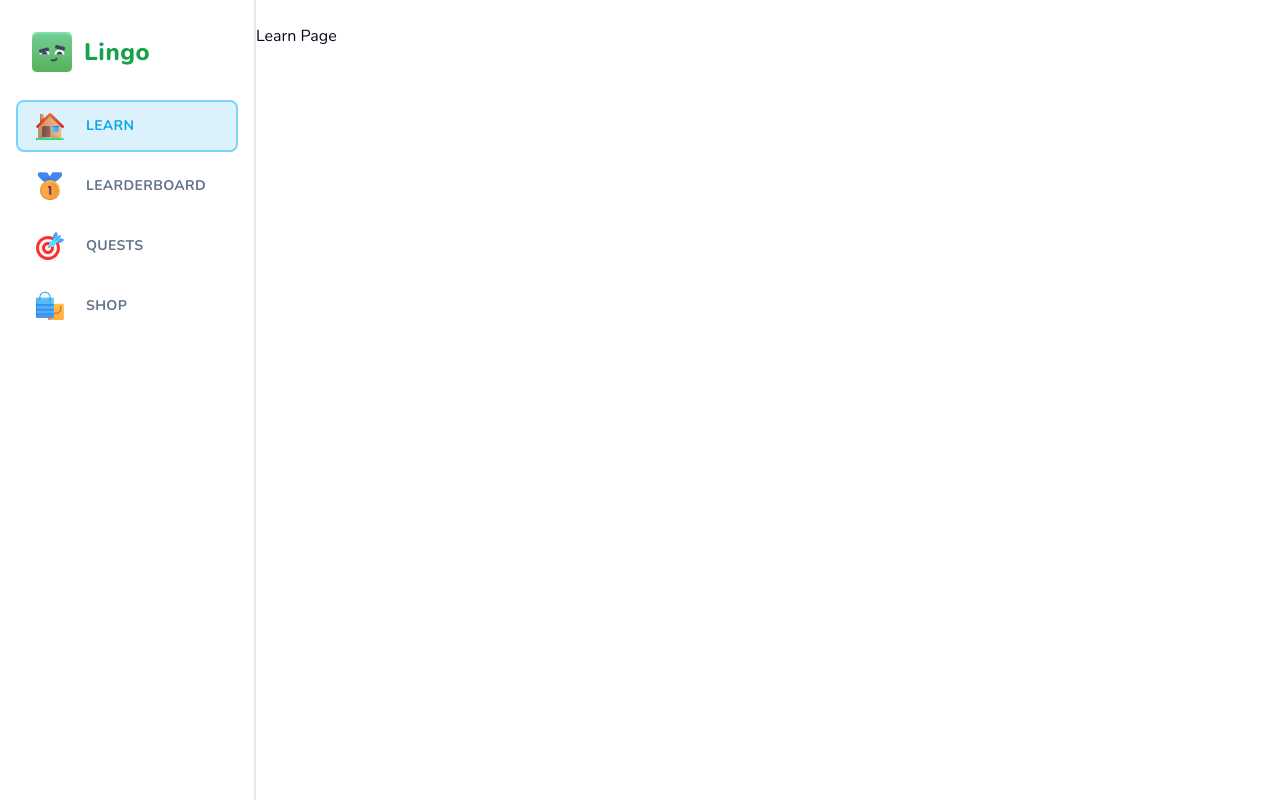
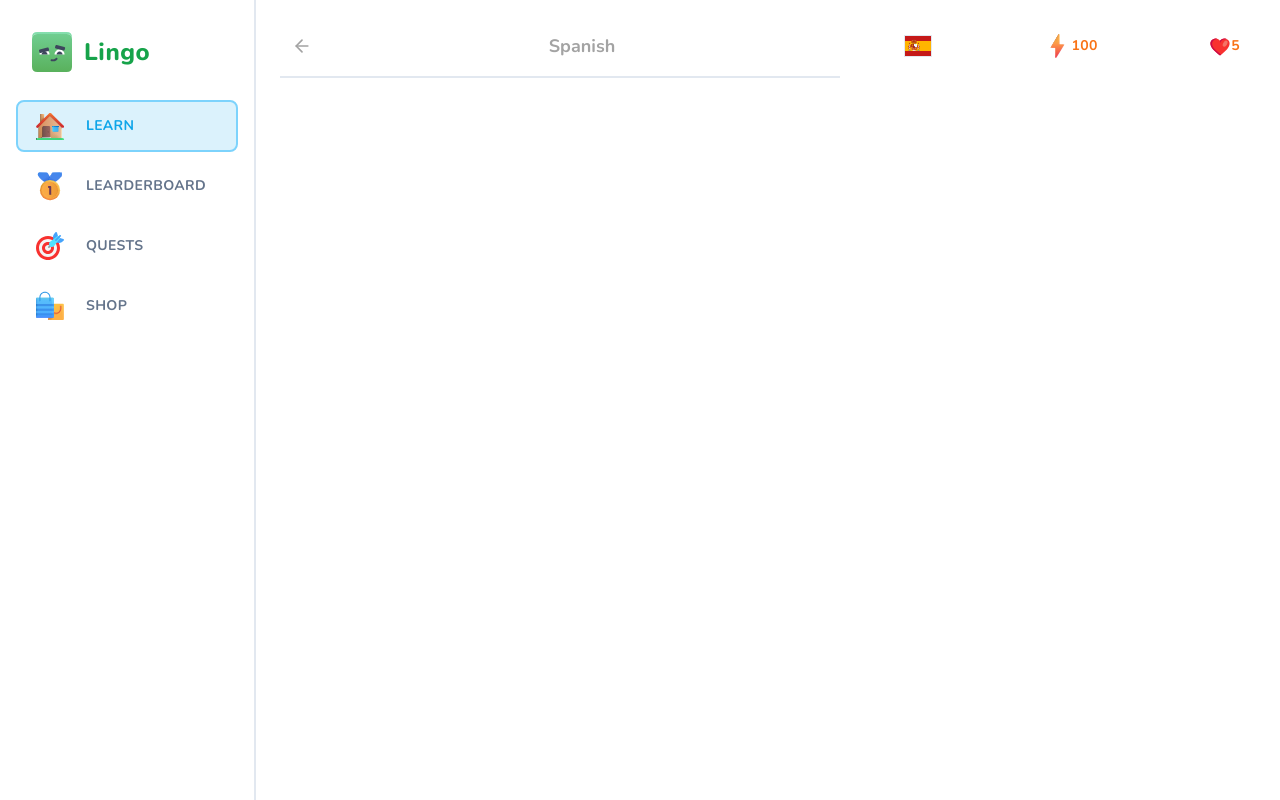
Before and after one commit to r-tamura/lingo, a Next.js app: page /learn in a window 1280 px wide. Built offline with nearby package versions, Linux system fonts and the light colour scheme.

Commit message:
Learn Page Wrappers - fixed vs sticky fixedはviewportに対してstickyは親要素に対して - justify-betweenをつかった中央寄せtips 空要素を一つ追加する

```diff
--- /dev/null
+++ b/app/(main)/learn/header.tsx
@@ -0,0 +1,21 @@
+import { Button } from "@/components/ui/button";
+import { ArrowLeft } from "lucide-react";
+import Link from "next/link";
+
+type Props = {
+	title: string;
+};
+
+export const Header = ({ title }: Props) => {
+	return (
+		<div className="sticky top-0 bg-white pb-3 lg:pt-[28px] lg:mt-[-28px] flex items-center justify-between border-b-2 mb-5 text-neutral-400 lg:z-50">
+			<Link href="/courses">
+				<Button variant="ghost" size="sm">
+					<ArrowLeft className="h-5 w-5 stroke-2 text-neutral-400" />
+				</Button>
+			</Link>
+			<h1 className="font-bold text-lg">{title}</h1>
+			<div />
+		</div>
+	);
+};
--- a/app/(main)/learn/page.tsx
+++ b/app/(main)/learn/page.tsx
@@ -1,7 +1,25 @@
+import { FeedWrapper } from "@/components/feed-wrapper";
+import { StickyWrapper } from "@/components/sticky-wrapper";
+import { Header } from "./header";
+import { UserProgress } from "./user-progress";
+
 const LearnPage = () => {
 	return (
-		<div>
-			<h1>Learn Page</h1>
+		<div className="flex flex-row-reverse gap-[48px] px-6">
+			<StickyWrapper>
+				<UserProgress
+					activeCourse={{
+						title: "Spanish",
+						imageSrc: "/es.svg",
+					}}
+					hearts={5}
+					points={100}
+					hasActiveSubscription={false}
+				/>
+			</StickyWrapper>
+			<FeedWrapper>
+				<Header title="Spanish" />
+			</FeedWrapper>
 		</div>
 	);
 };
--- /dev/null
+++ b/app/(main)/learn/user-progress.tsx
@@ -0,0 +1,62 @@
+import { Button } from "@/components/ui/button";
+import { InfinityIcon } from "lucide-react";
+import Image from "next/image";
+import Link from "next/link";
+
+type Props = {
+	activeCourse: { imageSrc: string; title: string }; // Replace with DB types
+	hearts: number;
+	points: number;
+	hasActiveSubscription: boolean;
+};
+
+export const UserProgress = ({
+	activeCourse,
+	points,
+	hearts,
+	hasActiveSubscription,
+}: Props) => {
+	return (
+		<div className="flex items-center justify-between gap-x-2 w-full">
+			<Link href="/courses">
+				<Button variant={"ghost"}>
+					<Image
+						src={activeCourse.imageSrc}
+						alt={activeCourse.title}
+						className="rouded-md border"
+						width={28}
+						height={28}
+					/>
+				</Button>
+			</Link>
+			<Link href="/shop">
+				<Button variant={"ghost"} className="text-orange-500">
+					<Image
+						src="/points.svg"
+						alt="Points"
+						className="rouded-md"
+						width={28}
+						height={28}
+					/>
+					{points}
+				</Button>
+			</Link>
+			<Link href="/shop">
+				<Button variant={"ghost"} className="text-orange-500">
+					<Image
+						src="/heart.svg"
+						alt="Hearts"
+						className="rouded-md"
+						width={22}
+						height={22}
+					/>
+					{hasActiveSubscription ? (
+						<InfinityIcon className="h-4 w-4 stroke-[3]" />
+					) : (
+						hearts
+					)}
+				</Button>
+			</Link>
+		</div>
+	);
+};
--- /dev/null
+++ b/components/feed-wrapper.tsx
@@ -0,0 +1,7 @@
+type Props = {
+	children: React.ReactNode;
+};
+
+export const FeedWrapper = ({ children }: Props) => {
+	return <div className="flex-1 relative top-0 pb-10">{children}</div>;
+};
--- /dev/null
+++ b/components/sticky-wrapper.tsx
@@ -0,0 +1,13 @@
+type Props = {
+	children: React.ReactNode;
+};
+
+export const StickyWrapper = ({ children }: Props) => {
+	return (
+		<div className="hidden lg:block w-[368px] sticky self-end bottom-6">
+			<div className="min-h-[calc(100vh-48px)] sticky top-6 flex flex-col gap-y-4">
+				{children}
+			</div>
+		</div>
+	);
+};
```
Also changed, not shown: public/heart.svg (added), public/points.svg (added).
